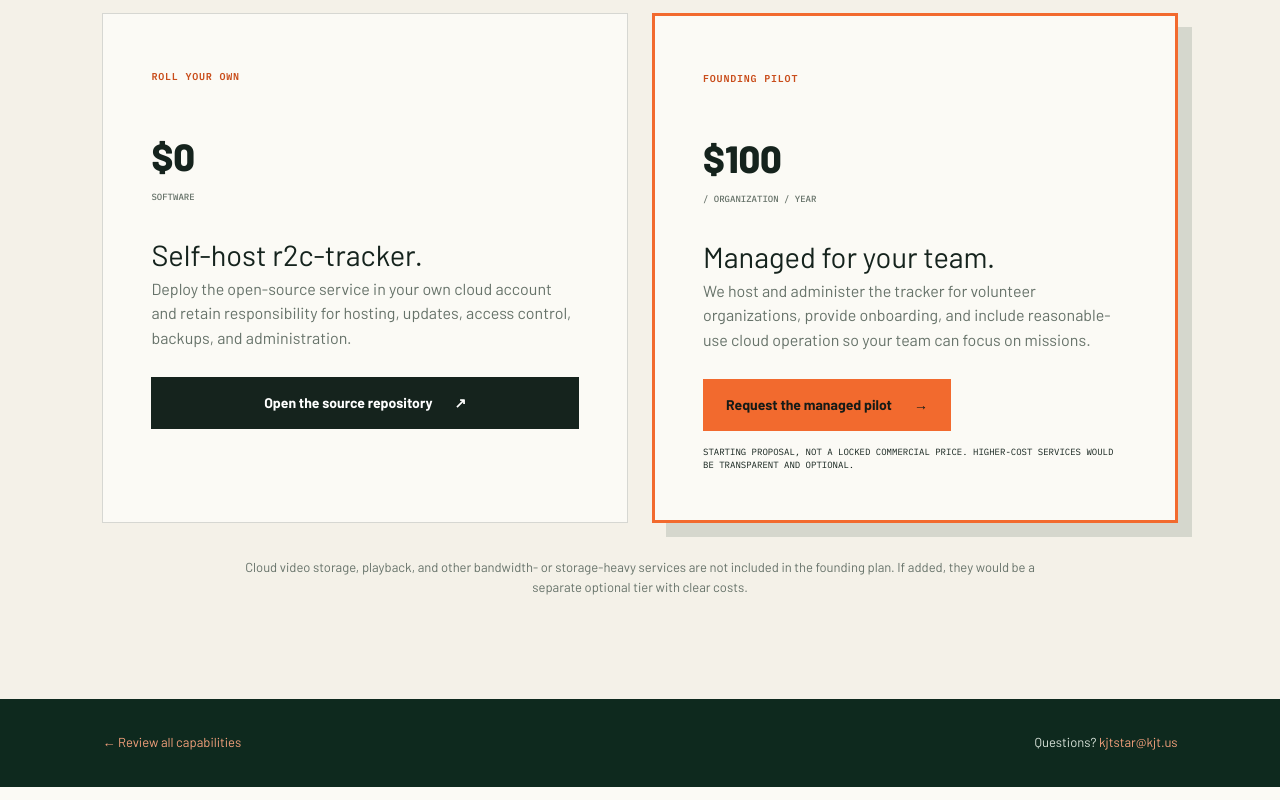
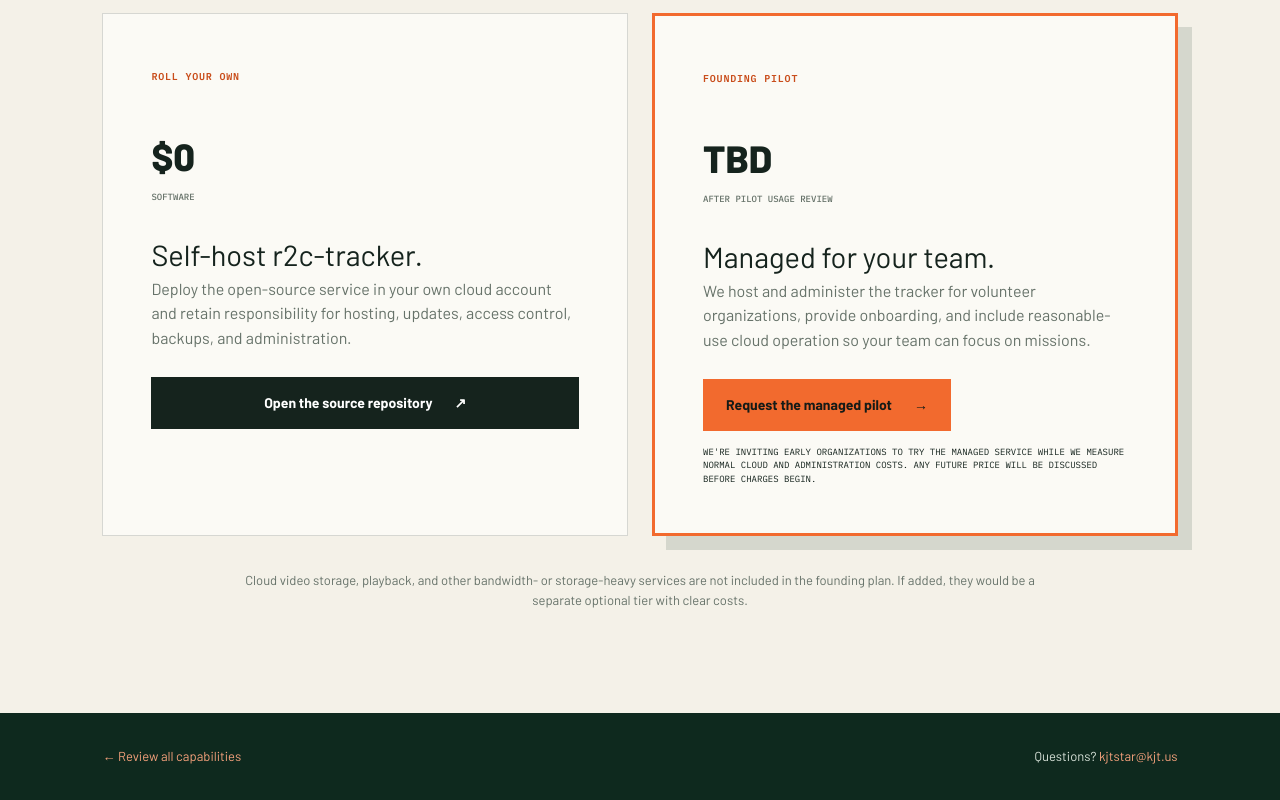
Before and after one commit to kjtsar/rid2caltopo_website, a Next.js app: page /tracker in a window 1280 px wide. Shown: the part 1578-2378 px from the top of the page. Built offline with nearby package versions, Linux system fonts and the light colour scheme.

Commit message:
Make managed tracker pricing TBD

```diff
--- a/app/managed-pilot/page.tsx
+++ b/app/managed-pilot/page.tsx
@@ -4,7 +4,7 @@
 
 export const metadata: Metadata = {
   title: "Request the managed pilot",
-  description: "Request the $100/year managed r2c-tracker founding pilot.",
+  description: "Request access to the managed r2c-tracker founding pilot.",
   alternates: { canonical: "/managed-pilot" },
 };
 
@@ -19,12 +19,13 @@
       </header>
       <section className="request-layout">
         <div className="request-intro">
-          <p className="eyebrow">Founding pilot • $100/year</p>
+          <p className="eyebrow">Founding pilot • Pricing TBD</p>
           <h1>Bring managed coordination<br /><em>to your team.</em></h1>
           <p>
             Provide your organization&apos;s details and we&apos;ll follow up about
             onboarding, expected field use, and whether the founding pilot fits
-            your needs.
+            your needs. Early participation will help establish normal service
+            costs before any future pricing is set.
           </p>
         </div>
         <RequestForm kind="managed-pilot" />
--- a/app/page.tsx
+++ b/app/page.tsx
@@ -397,7 +397,7 @@
           <article className={isManaged ? "featured managed-plan" : "managed-plan"}>
             <div className="choice-top">
               <span className="choice-label">FOUNDING PILOT</span>
-              <span className="price">$100 <small>/ organization / year</small></span>
+              <span className="price">TBD <small>after pilot usage review</small></span>
             </div>
             <h3>Let us handle the tracker.</h3>
             <p>
@@ -417,8 +417,9 @@
               Request a managed pilot <ArrowIcon />
             </a>
             <p className="fine-print">
-              Starting proposal, not a locked commercial price. Higher-cost
-              services would be transparent and optional.
+              We&apos;re inviting early organizations to try the managed service
+              while we measure normal cloud and administration costs. Any
+              future price will be discussed before charges begin.
             </p>
           </article>
         </div>
--- a/app/tracker/page.tsx
+++ b/app/tracker/page.tsx
@@ -6,7 +6,7 @@
 export const metadata: Metadata = {
   title: "r2c-tracker service",
   description:
-    "Understand r2c-tracker incident coordination and compare self-hosted software with the $100/year managed founding pilot.",
+    "Understand r2c-tracker incident coordination and compare self-hosted software with the managed founding pilot.",
   alternates: { canonical: "/tracker" },
 };
 
@@ -62,11 +62,11 @@
           </article>
           <article className="featured-price">
             <span className="choice-label">FOUNDING PILOT</span>
-            <p className="tracker-price">$100 <small>/ organization / year</small></p>
+            <p className="tracker-price">TBD <small>after pilot usage review</small></p>
             <h3>Managed for your team.</h3>
             <p>We host and administer the tracker for volunteer organizations, provide onboarding, and include reasonable-use cloud operation so your team can focus on missions.</p>
             <a className="button button-primary" href="/managed-pilot">Request the managed pilot <span aria-hidden="true">→</span></a>
-            <p className="fine-print">Starting proposal, not a locked commercial price. Higher-cost services would be transparent and optional.</p>
+            <p className="fine-print">We&apos;re inviting early organizations to try the managed service while we measure normal cloud and administration costs. Any future price will be discussed before charges begin.</p>
           </article>
         </div>
         <p className="pricing-note">
```
Also changed, not shown: 1 other file (tests, documents, lock files or other folders).
